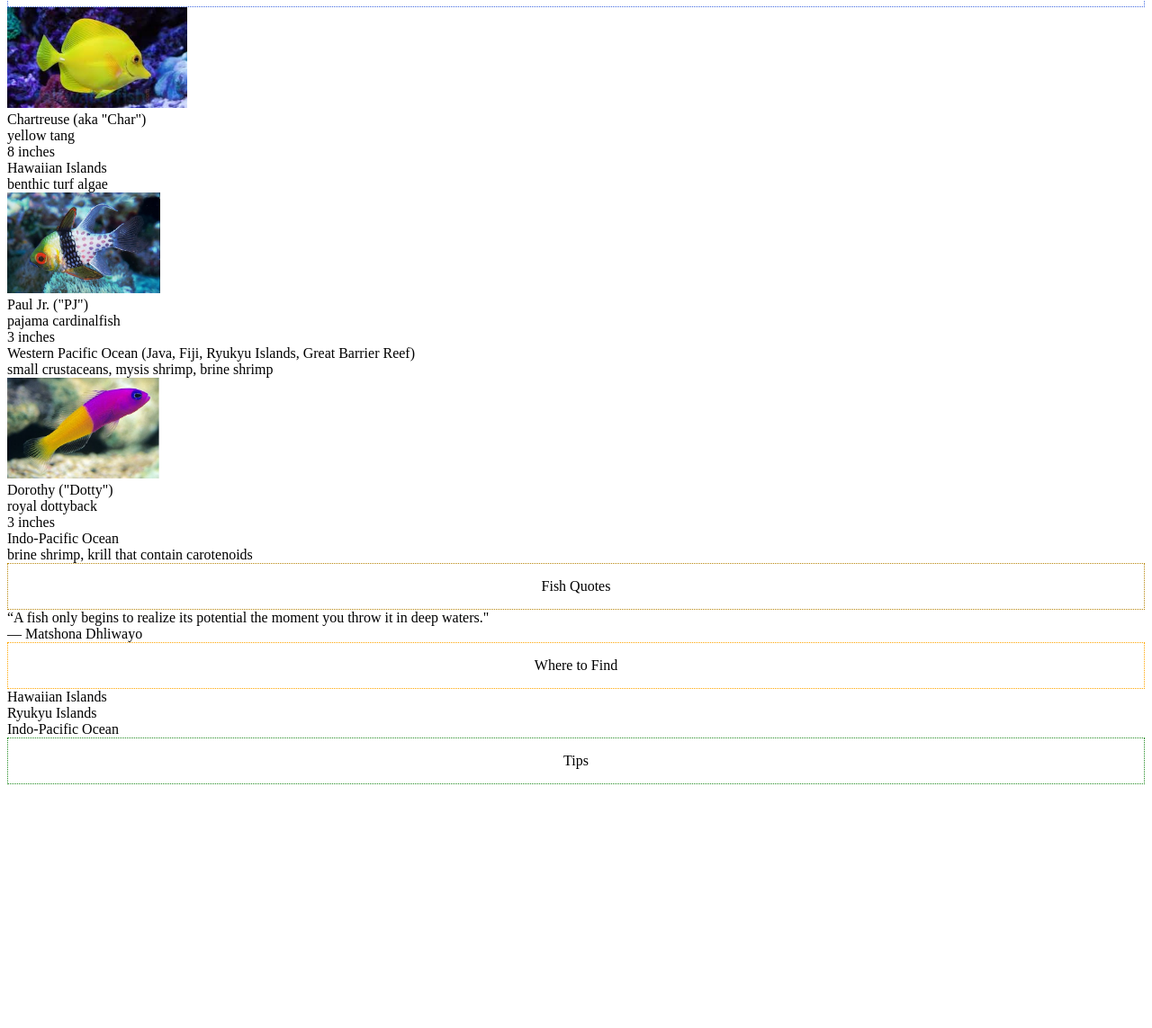
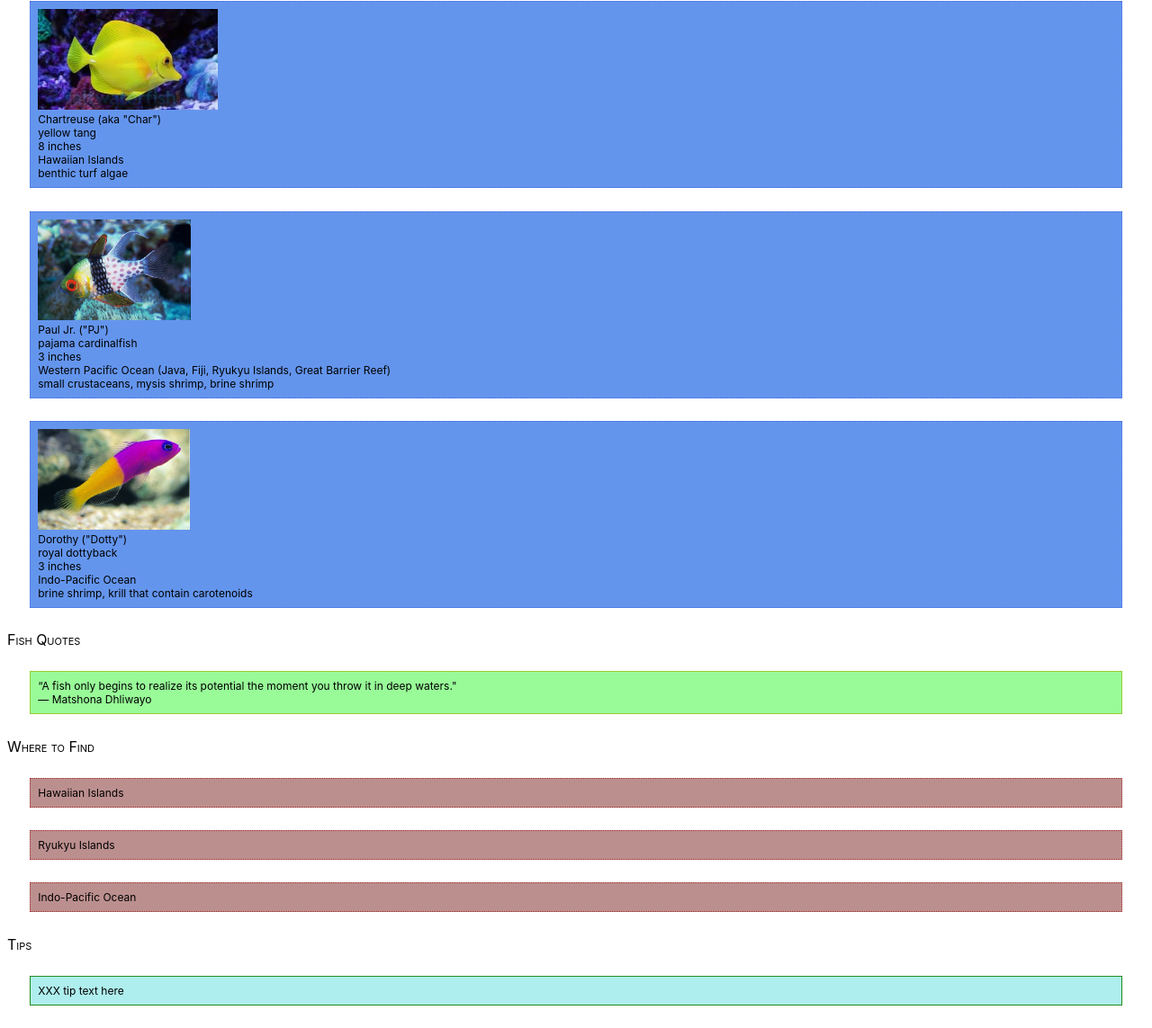
Before and after one commit to justha/martins-aquarium, a plain HTML site: page index.html in a window 1280 px wide. Shown: the part 132-1275 px from the top of the page at 90% size. Before the commit the page ends 1012 px from the top, so only its background shows below. Drawn offline with Linux system fonts and the light colour scheme.

Commit message:
made style changes to cards

```diff
--- a/index.html
+++ b/index.html
@@ -1,81 +1,85 @@
 <!DOCTYPE html>
 <html lang="en">
+
 <head>
     <meta charset="UTF-8">
     <meta name="viewport" content="width=device-width, initial-scale=1.0">
     <title>Document</title>
     <link rel="stylesheet" href="styles/main.css">
 </head>
+
 <body>
-    <header class="header">
+        <header class="header">
         <img class="logo" src="./images/logo.png" />
         <h1 class = "headline"> Welcome to Martin's Fish Tank</h1>
     </header>
 
     </main class="container">
-        <article class="fishs">Types of Fish</article>
-            <section class="fish">
-
+        <article class="fishs title">Types of Fish</article>
+            <section class="fish card">
                 <div><img class="fish_image" src="./images/yellow_tang.jpeg" /></div>
                 <div class="fish_name">Chartreuse (aka "Char")</div>
                 <div class="fish_species">yellow tang</div>
                 <div class="fish_length">8 inches</div>
                 <div class="fish_location">Hawaiian Islands</div>
                 <div class="fish_food">benthic turf algae</div>
+            </section>
 
+            <section class="fish card">
                 <div><img class="fish_image" src="./images/pajama_cardinalfish.jpg" /></div>
                 <div class="fish_name">Paul Jr. ("PJ")</div>
                 <div class="fish_species">pajama cardinalfish</div>
                 <div class="fish_length">3 inches</div>
                 <div class="fish_location">Western Pacific Ocean (Java, Fiji, Ryukyu Islands, Great Barrier Reef)</div>
                 <div class="fish_food">small crustaceans, mysis shrimp, brine shrimp</div>
+            </section>
 
+            <section class="fish card">
                 <div><img class="fish_image" src="./images/royal_dottyback.jpg" /></div>
                 <div class="fish_name">Dorothy ("Dotty")</div>
                 <div class="fish_species">royal dottyback</div>
                 <div class="fish_length">3 inches</div>
                 <div class="fish_location">Indo-Pacific Ocean</div>
                 <div class="fish_food">brine shrimp, krill that contain carotenoids</div>
-
             </section>
 
-        <article class="quotes">Fish Quotes</article>
-            <section class="quote">
-
+        <article class="quotes title">Fish Quotes</article>
+            <section class="quote card">
                 <div class="quote_text">“A fish only begins to realize its potential the moment you throw it in deep waters."</div>
                 <div class="quote_author">― Matshona Dhliwayo</div>
-
             </section>
 
-        <article class="locations">Where to Find</article>
-            <section class="location">
-
+        <article class="locations title">Where to Find</article>
+            <section class="location card">
                 <div class="location_image"></div>
                 <div class="location_name">Hawaiian Islands</div>
                 <div class="location_url"></div>
                 <div class="location_desc"></div>
+            </section>
 
+            <section class="location card">
                 <div class="location_image"></div>
                 <div class="location_name">Ryukyu Islands</div>
                 <div class="location_url"></div>
                 <div class="location_desc"></div>
+            </section>
 
+            <section class="location card">
                 <div class="location_image"></div>
                 <div class="location_name">Indo-Pacific Ocean</div>
                 <div class="location_url"></div>
                 <div class="location_desc"></div>
-
             </section>
 
-        <article class="tips">Tips</article>
-            <section class="tip">
+        <article class="tips title">Tips</article>
+            <section class="tip card">
 
-                <div class="tip_text"></div>
+                <div class="tip_text">XXX tip text here</div>
 
             </section>
 
 </main>
 
-
+<script type="module" src="./scripts/main.js"></script>
 </body>
 </html>
--- a/styles/fish.css
+++ b/styles/fish.css
@@ -1,5 +1,6 @@
-.fishs {
+.fish {
     border: 1px dotted royalblue;
+    background-color: cornflowerblue;
     padding: 1rem;
     text-align: center;
 }
--- a/styles/locations.css
+++ b/styles/locations.css
@@ -1,5 +1,6 @@
-.locations {
-    border: 1px dotted orange;
+.location {
+    border: 1px dotted brown;
+    background-color: rosybrown;
     padding: 1rem;
     text-align: center;
 }
--- a/styles/main.css
+++ b/styles/main.css
@@ -3,17 +3,22 @@
 @import "./quotes.css";
 @import "./tips.css";
 
-
 .header {
     display: flex;
     justify-content: left;
+    font: 6rem green;
 }
 
 .logo {
     height: 5rem
 }
 
+body {
+    font-family: -apple-system, BlinkMacSystemFont, 'Segoe UI', Roboto, Oxygen, Ubuntu, Cantarell, 'Open Sans', 'Helvetica Neue', sans-serif;
+}
+
 .headline {
+    font-variant: small-caps;
     text-align: center;
     font-size: 1.5rem;
 }
@@ -21,3 +26,14 @@
 .container {
     display: flex;
 }
+
+.title {
+    font-variant: small-caps;
+}
+
+.card {
+    font-size: .75rem;
+    text-align: left;
+    padding: .5rem;
+    margin: 2%;
+}
--- a/styles/quotes.css
+++ b/styles/quotes.css
@@ -1,5 +1,6 @@
-.quotes {
-    border: 1px dotted darkgoldenrod;
+.quote {
+    border: 1px solid yellowgreen;
+    background-color: palegreen;
     padding: 1rem;
     text-align: center;
 }
--- a/styles/tips.css
+++ b/styles/tips.css
@@ -1,5 +1,6 @@
-.tips {
-    border: 1px dotted forestgreen;
+.tip {
+    border: 1px solid forestgreen;
+    background-color: paleturquoise;
     padding: 1rem;
     text-align: center;
 }
```
